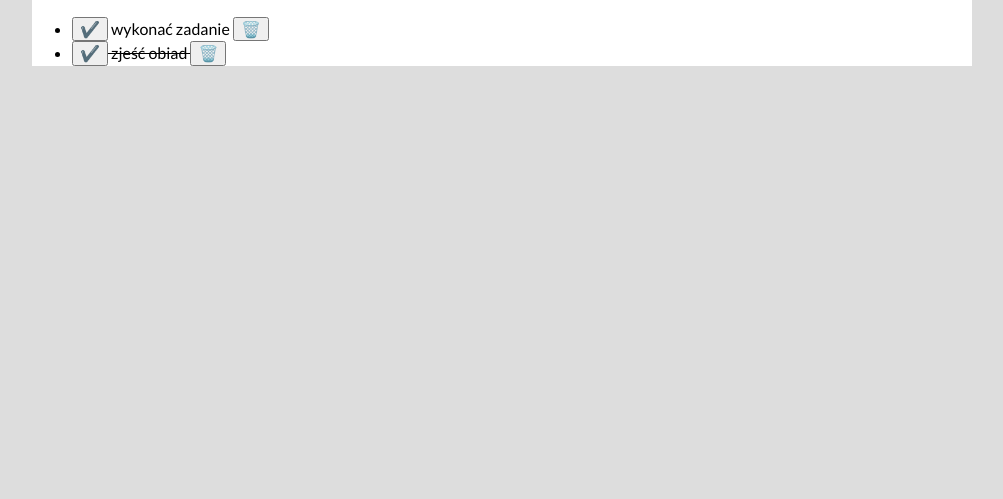
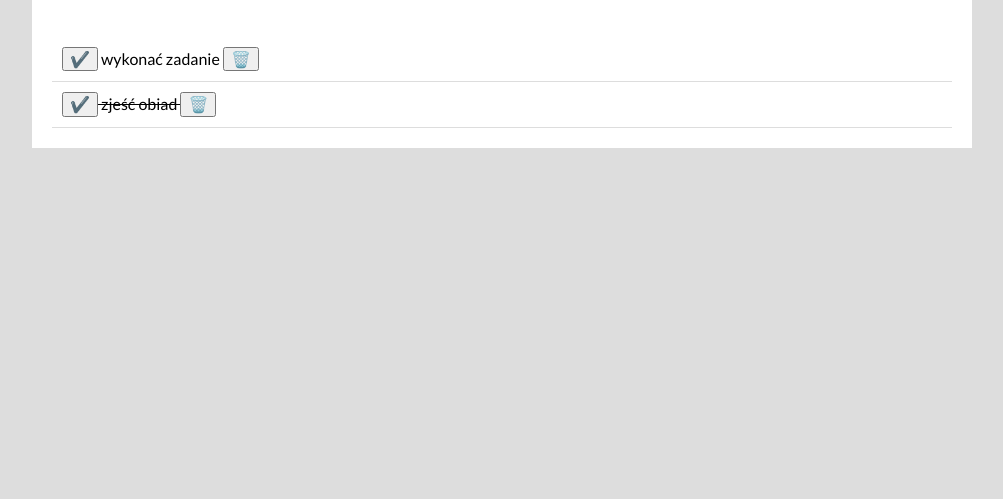
Before and after one commit to loca20/todoList-flex, a plain HTML site: page index.html in a window 1280 px wide. Shown: the part 322-821 px from the top of the page, without its empty margins (138-1141 px from the left). Drawn offline with nearby package versions, Linux system fonts and the light colour scheme.

Commit message:
added class and styles for list

```diff
--- a/css/tasksArea.css
+++ b/css/tasksArea.css
@@ -1,5 +1,15 @@
 .tasksArea {
 	min-height: 40px;
+}
+
+.tasks {
+	padding: 20px;
+	list-style-type: none;
+}
+
+.task {
+	padding: 10px;
+	border-bottom: 1px solid #ddd;
 }
 
 .taskDone {
--- a/index.html
+++ b/index.html
@@ -33,7 +33,7 @@
         <section class="section">
             <h2 class="section__title">Lista zadań</h2>
             <div class="tasksArea">
-                <ul class="js-tasks"></ul>
+                <ul class="tasks js-tasks"></ul>
             </div>
         </section>
     </div>
```
